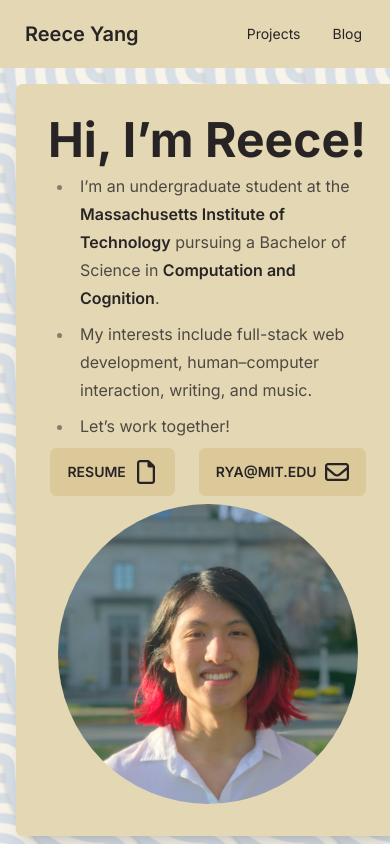
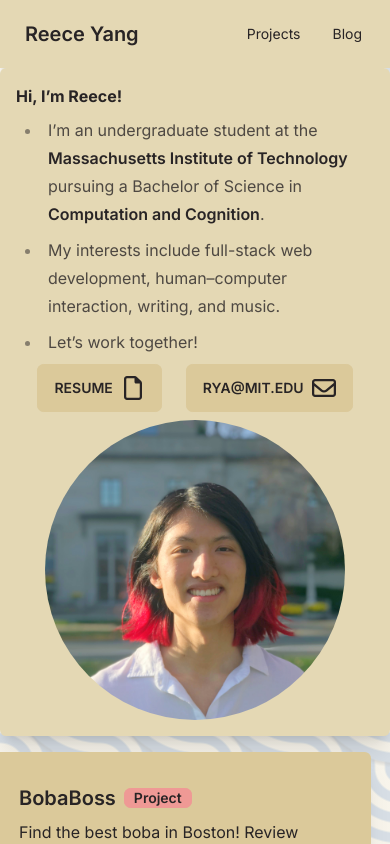
Before and after one commit to reeceyang/reeceyang.xyz-next, a Next.js app: page / in a window 390 px wide. Shown: the top 844 px of the page. Built offline with nearby package versions, Linux system fonts and the light colour scheme.

Commit message:
fix mobile issues

```diff
--- /dev/null
+++ b/app/(blog)/layout.tsx
@@ -0,0 +1,7 @@
+export default function BlogPostLayout({
+  children,
+}: {
+  children: React.ReactNode
+}) {
+  return <div className="px-4">{children}</div>;
+}
--- a/app/blog/page.tsx
+++ b/app/blog/page.tsx
@@ -4,7 +4,7 @@ import { getSortedPostsData } from "@/utils/posts";
 export default async function Blog() {
   const allPostsData = await getSortedPostsData();
   return (
-    <div className="container max-w-5xl m-auto py-12 flex flex-col gap-6">
+    <div className="container max-w-5xl m-auto py-12 flex flex-col gap-6 px-4">
       <h1 className="text-5xl font-bold">Blog</h1>
       <div className="flex flex-col gap-9">
         {allPostsData.map((blogPost) => (
--- a/app/page.tsx
+++ b/app/page.tsx
@@ -18,11 +18,11 @@ export default async function Home() {
     <main>
       <div className="bg-pattern">
         <div className="hero min-h-[80vh] bg-[#ffffffcc]">
-          <div className="hero-content flex-col lg:flex-row">
+          <div className="hero-content flex-col lg:flex-row p-0 sm:p-4 max-w-[100vw]">
             <div className="card bg-base-100 shadow-xl">
-              <div className="card-body md:p-12 flex flex-row flex-wrap md:gap-2 md:flex-nowrap">
+              <div className="card-body p-4 md:p-12 flex flex-row flex-wrap md:gap-2 md:flex-nowrap">
                 <div>
-                  <h1 className="text-5xl font-bold">Hi, I’m Reece!</h1>
+                  <h1 className="sm:text-5xl font-bold">Hi, I’m Reece!</h1>
                   <div className="prose md:p-6">
                     <ul className="sm:text-xl">
                       <li>
@@ -103,7 +103,7 @@ export default async function Home() {
           </div>
         </div>
       </div>
-      <div className="container max-w-5xl m-auto py-12">
+      <div className="container max-w-5xl m-auto py-12 px-4">
         <h1 className="text-5xl font-bold">Projects</h1>
         <div className="flex flex-col py-6 gap-6">
           {HOME_PROJECTS.map((project, i) => (
@@ -120,7 +120,7 @@ export default async function Home() {
           </button>
         </Link>
       </div>
-      <div className="container max-w-5xl m-auto py-12">
+      <div className="container max-w-5xl m-auto py-12 px-4">
         <h1 className="text-5xl font-bold">Blog</h1>
         <div className="flex flex-col py-6 gap-6">
           {allPostsData.map((blogPost) => (
@@ -133,7 +133,7 @@ export default async function Home() {
           </button>
         </Link>
       </div>
-      <div className="container max-w-5xl m-auto py-12">
+      <div className="container max-w-5xl m-auto py-12 px-4">
         <h1 className="text-5xl font-bold">Fun Things</h1>
         <div className="flex flex-row py-6 gap-6 flex-wrap">
           <div className="card w-96 h-96 shadow-xl bg-base-200 mask mask-square">
--- /dev/null
+++ b/app/projects/layout.tsx
@@ -0,0 +1,7 @@
+export default function ProjectLayout({
+  children,
+}: {
+  children: React.ReactNode
+}) {
+  return <div className="px-4">{children}</div>;
+}
```
Also changed, not shown: app/layout.tsx (+3 -0 lines).
